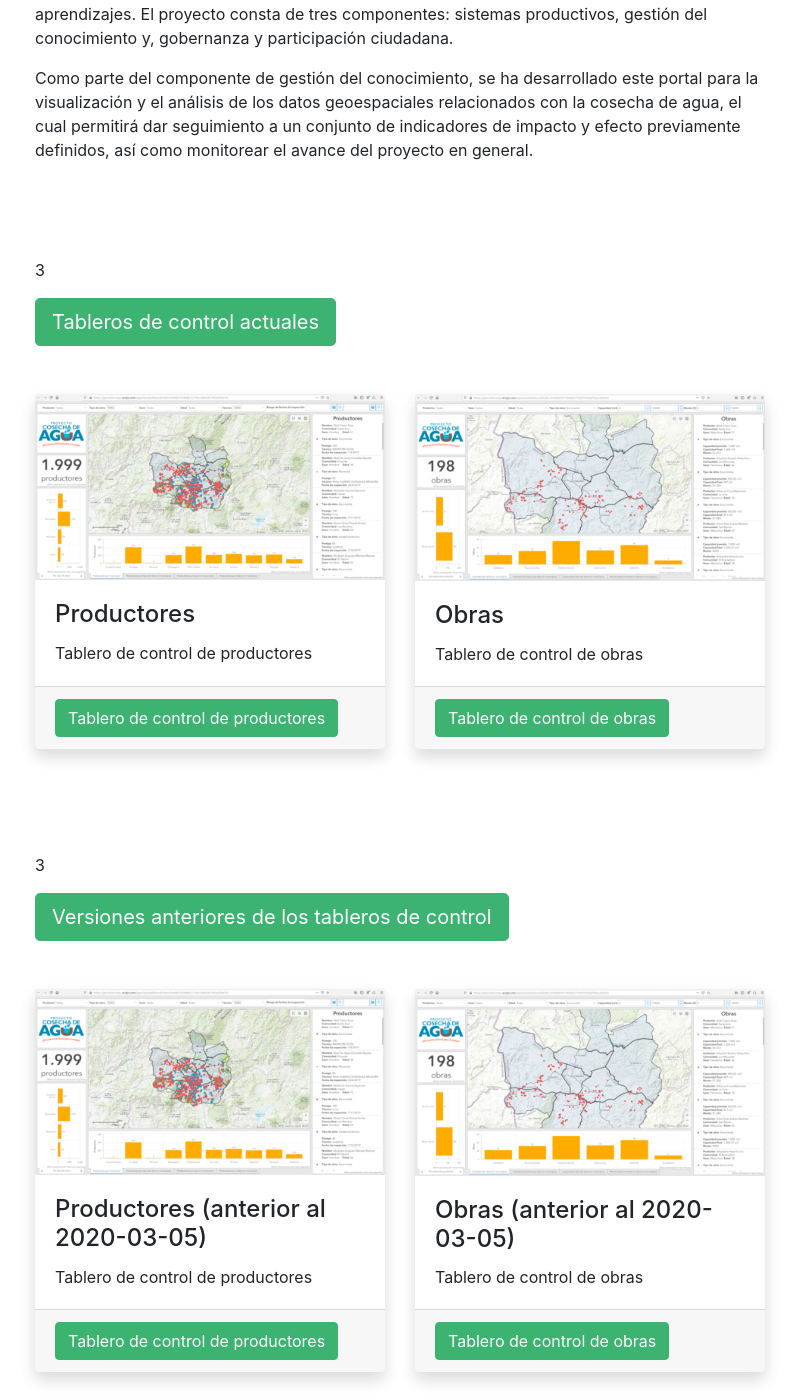
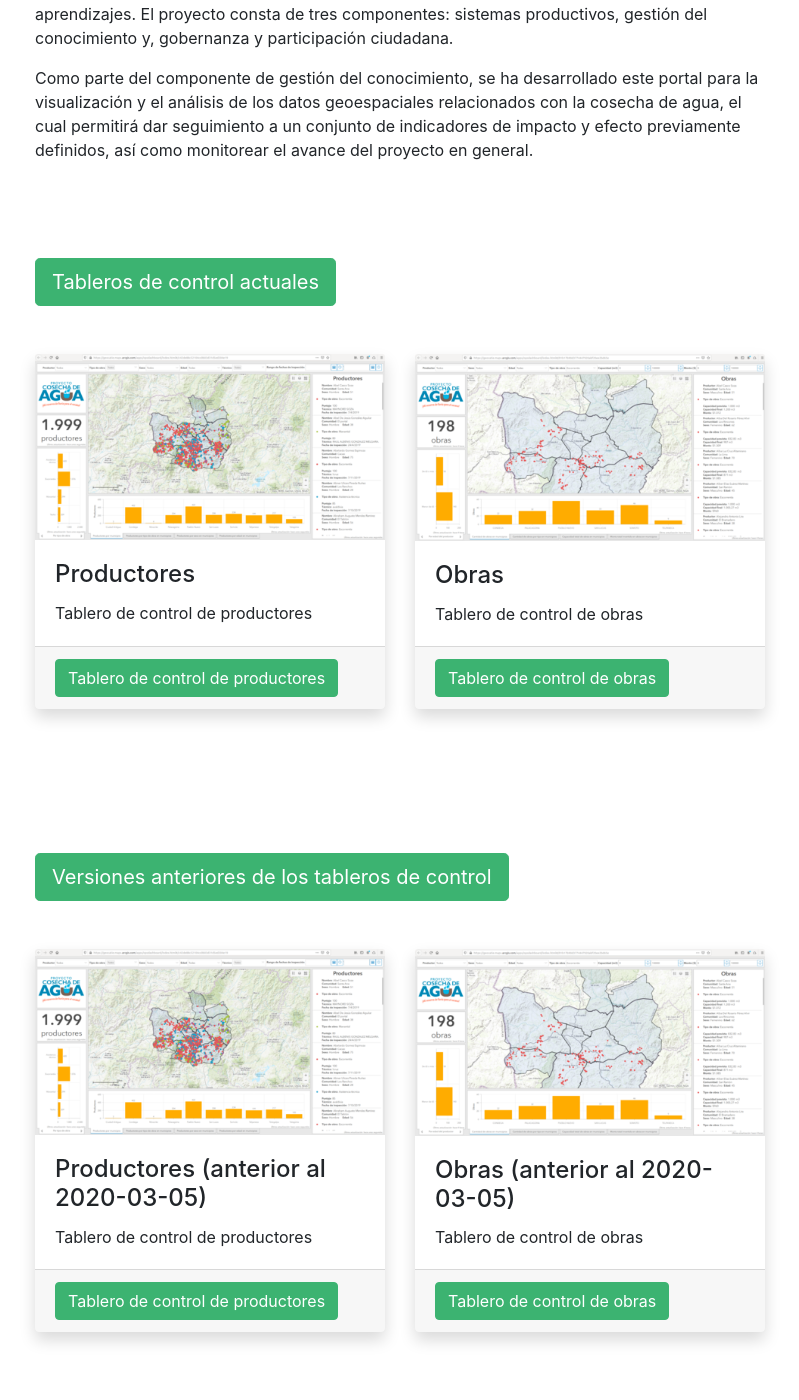
Before and after one commit to geo-cosecha-agua/geo-cosecha-agua.github.io, a Jekyll site: the page built from index.html, in a window 1280 px wide and 1400 px high, scrolled down 738 px. Shown: the whole window, without its empty margins (50-849 px from the left). Built offline with Jekyll 4.4.1, drawn with Linux system fonts in a browser that asks for light colours.

Commit message:
Update index.html

```diff
--- a/index.html
+++ b/index.html
@@ -14,7 +14,6 @@ layout: default
     </p>
     <p>&nbsp;</p>
     <p>&nbsp;</p>
-    <p>3</p>
     <a class="btn btn-primary btn-lg" href="#">Tableros de control actuales</a>
   </div>
   {% include sidebar.html %}
@@ -57,7 +56,7 @@ layout: default
   <div class="col-md-8 mb-5">
     <p>&nbsp;</p>
     <p>&nbsp;</p>
-    <p>3</p>
+    <p>&nbsp;</p>
     <a class="btn btn-primary btn-lg" href="#">Versiones anteriores de los tableros de control</a>
   </div>
 </div>
```
